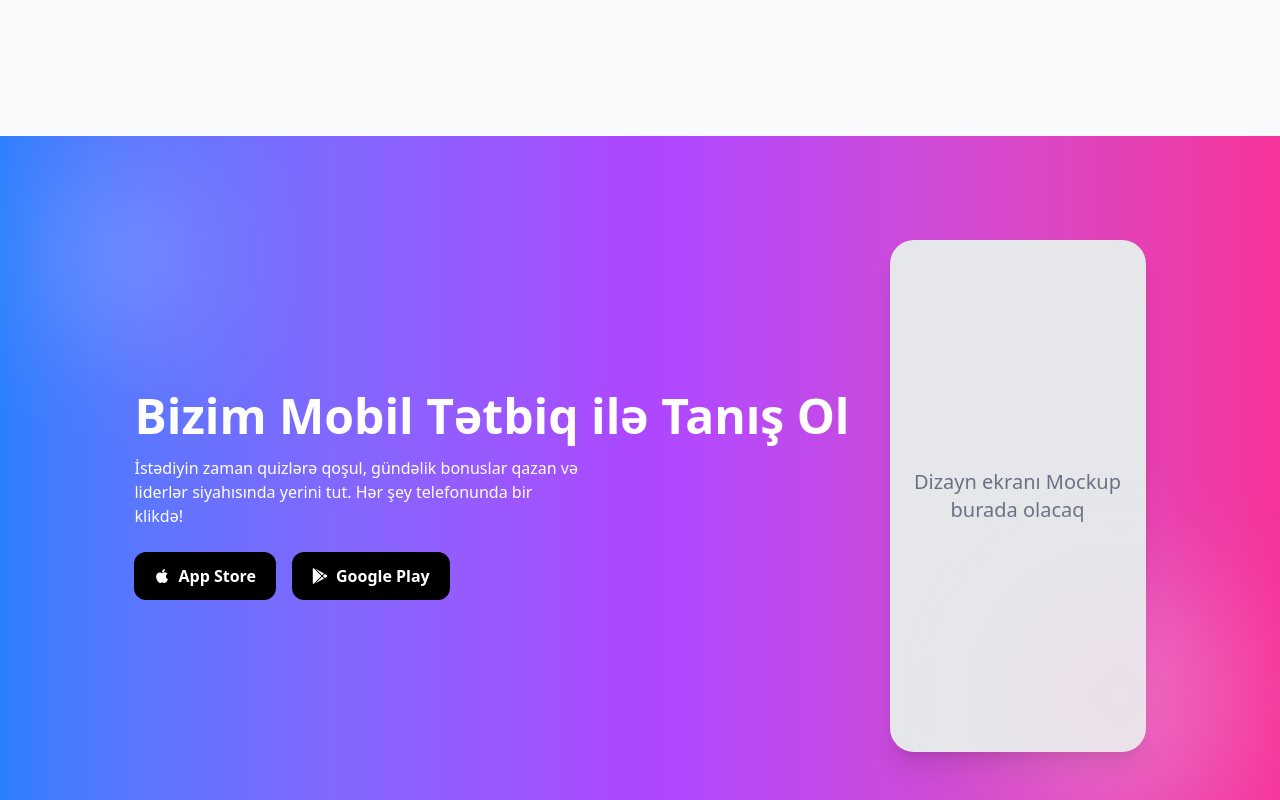
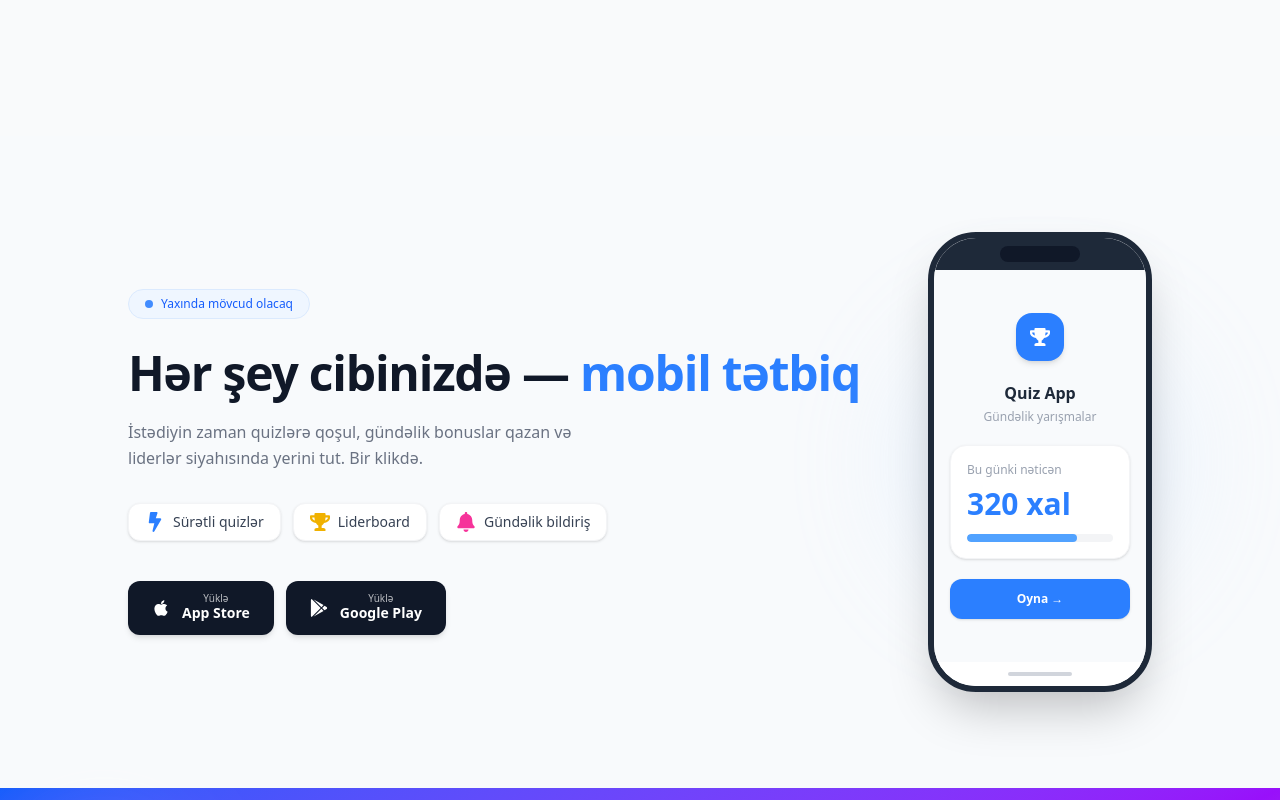
Before and after one commit to Aghakarim-23/exam-frontend, a React (Vite) app: page / in a window 1280 px wide. Shown: the part 2240-3040 px from the top of the page. Built offline with nearby package versions, Linux system fonts and the light colour scheme; no server answers.

Commit message:
style: redesign Our Mobile App section

```diff
--- a/src/components/home/OurMobileApp.jsx
+++ b/src/components/home/OurMobileApp.jsx
@@ -1,36 +1,110 @@
-import { FaApple, FaGooglePlay } from "react-icons/fa";
+import { FaApple, FaGooglePlay, FaBolt, FaTrophy, FaBell } from "react-icons/fa";
+
+const features = [
+  { icon: <FaBolt className="text-blue-500 text-xl" />, label: "Sürətli quizlər" },
+  { icon: <FaTrophy className="text-yellow-500 text-xl" />, label: "Liderboard" },
+  { icon: <FaBell className="text-pink-500 text-xl" />, label: "Gündəlik bildiriş" },
+];
 
 const OurMobileApp = () => {
   return (
-    <section className="  min-h-[90vh] bg-gradient-to-r from-blue-500 via-purple-500 to-pink-500 flex flex-col md:flex-row md:gap-10 items-center justify-center px-6 md:px-20 py-16 text-white relative overflow-hidden">
+    <section className="bg-slate-50 py-24 px-4 overflow-hidden">
+      <div className="max-w-5xl mx-auto flex flex-col md:flex-row items-center gap-16">
 
-      <div className=" flex flex-col items-start mb-12 md:mb-0">
-        <h2 className="text-3xl md:text-5xl font-bold mb-4">
-          Bizim Mobil Tətbiq ilə Tanış Ol
+        {/* Left — text content */}
+        <div className="flex-1 flex flex-col items-start">
+          <span className="inline-flex items-center gap-2 bg-blue-50 text-blue-600 text-xs font-medium px-4 py-1.5 rounded-full border border-blue-100 mb-6">
+            <span className="w-2 h-2 rounded-full bg-blue-500 animate-pulse" />
+            Yaxında mövcud olacaq
+          </span>
+
+          <h2 className="text-4xl md:text-5xl font-bold text-gray-900 leading-tight tracking-tight mb-4">
+            Hər şey cibinizdə —{" "}
+            <span className="text-blue-500">mobil tətbiq</span>
           </h2>
-        <p className="text-white text-sm md:text-base mb-6 max-w-md">
-          İstədiyin zaman quizlərə qoşul, gündəlik bonuslar qazan və liderlər siyahısında yerini tut.
-          Hər şey telefonunda bir klikdə!
+
+          <p className="text-gray-500 text-sm md:text-base leading-relaxed max-w-md mb-8">
+            İstədiyin zaman quizlərə qoşul, gündəlik bonuslar qazan və
+            liderlər siyahısında yerini tut. Bir klikdə.
           </p>
 
-        <div className="flex gap-4">
-          <button className="flex items-center gap-2 bg-black bg-opacity-70 hover:bg-black px-5 py-3 rounded-xl font-semibold transition">
-            <FaApple /> App Store
+          {/* Feature pills */}
+          <div className="flex flex-wrap gap-3 mb-10">
+            {features.map((f, i) => (
+              <div
+                key={i}
+                className="flex items-center gap-2 bg-white border border-gray-100 rounded-xl px-4 py-2 shadow-sm text-sm text-gray-700 font-medium"
+              >
+                {f.icon}
+                {f.label}
+              </div>
+            ))}
+          </div>
+
+          {/* Store buttons */}
+          <div className="flex flex-wrap gap-3">
+            <button className="flex items-center gap-3 bg-gray-900 hover:bg-gray-700 active:scale-95 text-white px-6 py-3 rounded-xl font-semibold text-sm shadow-md transition-all duration-200">
+              <FaApple className="text-lg" />
+              <span>
+                <span className="block text-[10px] font-normal opacity-70 leading-none">Yüklə</span>
+                App Store
+              </span>
             </button>
-          <button className="flex items-center gap-2 bg-black bg-opacity-70 hover:bg-black px-5 py-3 rounded-xl font-semibold transition">
-            <FaGooglePlay /> Google Play
+            <button className="flex items-center gap-3 bg-gray-900 hover:bg-gray-700 active:scale-95 text-white px-6 py-3 rounded-xl font-semibold text-sm shadow-md transition-all duration-200">
+              <FaGooglePlay className="text-lg" />
+              <span>
+                <span className="block text-[10px] font-normal opacity-70 leading-none">Yüklə</span>
+                Google Play
+              </span>
             </button>
           </div>
         </div>
 
-      <div className=" flex justify-center items-center">
-        <div className="w-64 h-128 bg-gray-200 rounded-3xl shadow-xl flex items-center justify-center text-gray-500 text-xl text-center">
-          Dizayn ekranı Mockup burada olacaq
+        {/* Right — phone mockup */}
+        <div className="shrink-0 flex justify-center items-center relative">
+          {/* Glow */}
+          <div className="absolute w-64 h-64 bg-blue-200 opacity-30 rounded-full blur-3xl" />
+
+          {/* Phone frame */}
+          <div className="relative w-56 h-115 bg-white border-[6px] border-gray-800 rounded-[3rem] shadow-2xl flex flex-col overflow-hidden">
+            {/* Status bar */}
+            <div className="bg-gray-800 h-8 flex items-center justify-center">
+              <div className="w-20 h-4 bg-gray-900 rounded-full" />
+            </div>
+
+            {/* Screen content */}
+            <div className="flex-1 bg-slate-50 flex flex-col items-center justify-center gap-5 p-4">
+              <div className="w-12 h-12 rounded-2xl bg-blue-500 flex items-center justify-center shadow-md">
+                <FaTrophy className="text-white text-xl" />
+              </div>
+              <div className="text-center">
+                <p className="font-bold text-gray-800 text-base">Quiz App</p>
+                <p className="text-gray-400 text-xs mt-1">Gündəlik yarışmalar</p>
+              </div>
+
+              {/* Mock score card */}
+              <div className="w-full bg-white rounded-2xl p-4 shadow-sm border border-gray-100">
+                <p className="text-xs text-gray-400 mb-2">Bu günki nəticən</p>
+                <p className="text-3xl font-bold text-blue-500">320 xal</p>
+                <div className="mt-3 h-2 bg-gray-100 rounded-full overflow-hidden">
+                  <div className="h-full w-3/4 bg-blue-400 rounded-full" />
                 </div>
               </div>
 
-      <div className="absolute top-10 left-10 w-40 h-40 bg-white opacity-20 rounded-full blur-3xl"></div>
-      <div className="absolute bottom-10 right-10 w-60 h-60 bg-pink-200 opacity-30 rounded-full blur-3xl"></div>
+              {/* Mock button */}
+              <div className="w-full bg-blue-500 text-white text-xs font-semibold text-center py-3 rounded-xl shadow">
+                Oyna →
+              </div>
+            </div>
+
+            {/* Home indicator */}
+            <div className="bg-white h-6 flex items-center justify-center">
+              <div className="w-16 h-1 bg-gray-300 rounded-full" />
+            </div>
+          </div>
+        </div>
+
+      </div>
     </section>
   );
 };
```
Lines whose indentation alone changed are shown as unchanged.
